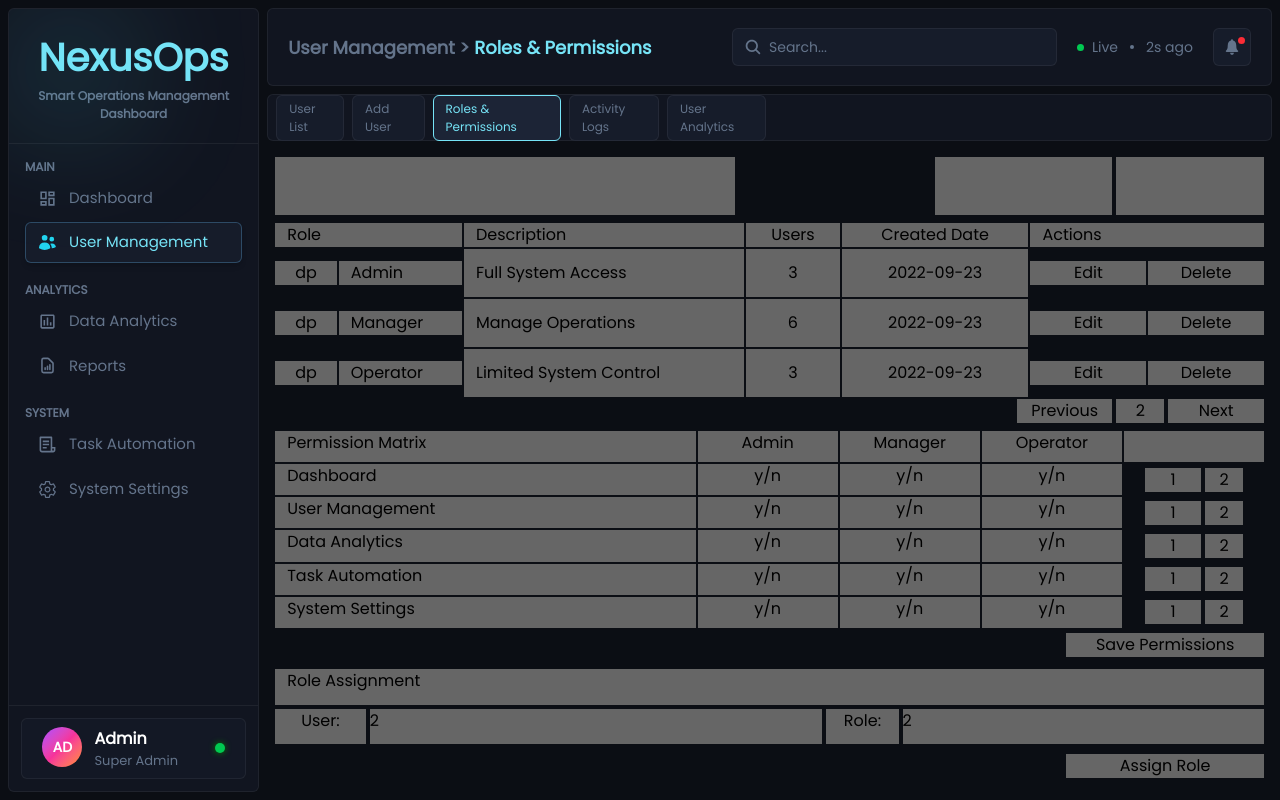
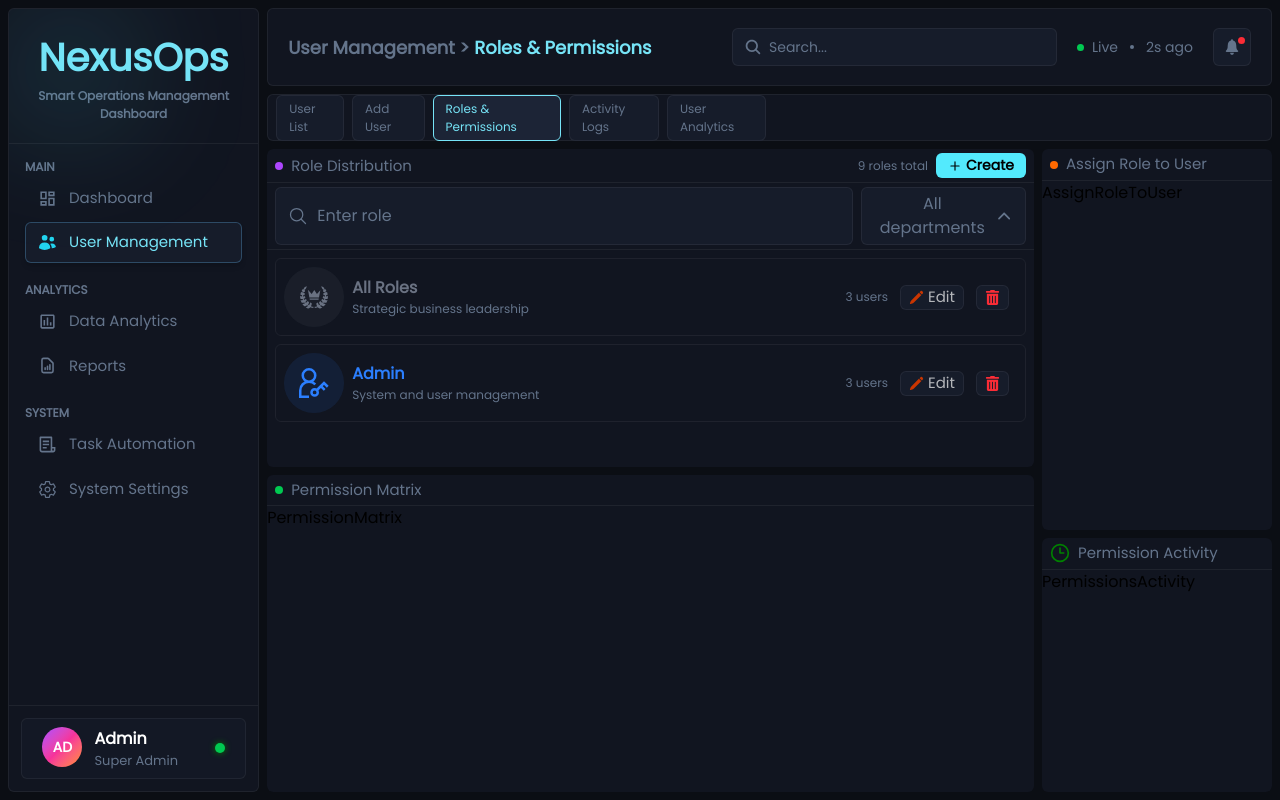
Before and after one commit to Khageswar-M/NexusOps-fe, a React (Vite) app: page /user-management/roles-permissions in a window 1280 px wide. Built offline with nearby package versions, Linux system fonts and the light colour scheme.

Commit message:
user management roles and permission role distribution development done

```diff
--- /dev/null
+++ b/src/components/RolesPermissionsCmp/AssignRoleToUser.jsx
@@ -0,0 +1,9 @@
+import React from 'react'
+
+const AssignRoleToUser = () => {
+  return (
+    <div>AssignRoleToUser</div>
+  )
+}
+
+export default AssignRoleToUser;
--- /dev/null
+++ b/src/components/RolesPermissionsCmp/PermissionMatrix.jsx
@@ -0,0 +1,9 @@
+import React from 'react'
+
+const PermissionMatrix = () => {
+  return (
+    <div>PermissionMatrix</div>
+  )
+}
+
+export default PermissionMatrix
--- /dev/null
+++ b/src/components/RolesPermissionsCmp/PermissionsActivity.jsx
@@ -0,0 +1,9 @@
+import React from 'react'
+
+const PermissionsActivity = () => {
+  return (
+    <div>PermissionsActivity</div>
+  )
+}
+
+export default PermissionsActivity
--- /dev/null
+++ b/src/components/RolesPermissionsCmp/RoleDistribution.jsx
@@ -0,0 +1,59 @@
+import { IoSearchOutline as Search } from "react-icons/io5";
+import { IoIosArrowDown as Down, IoIosArrowUp  as Up } from "react-icons/io";
+import { rolesItem as Roles } from "../../config/RawData";
+import { HiPencil as Pencil } from "react-icons/hi2";
+import { FaTrashAlt as Delete } from "react-icons/fa";
+
+const RoleDistribution = () => {
+    return (
+        <div className='h-full w-full overflow-hidden'>
+            {/* Search Departments */}
+            <div className="overflow-hidden">
+                <div className="grid grid-cols-[7fr_2fr] gap-2 p-1 px-2 border-b border-border">
+                    <div className="flex flex-row items-center relative border border-border rounded-md bg-surface-2">
+                        <Search size={20} className="text-text-muted absolute ml-3"/>
+                        <input
+                            className='placeholder:text-text-muted p-1 pl-10 rounded-md text-white w-full outline-none border border-transparent focus:border-cyan-400 transition-colors duration-200'
+                            type='text'
+                            placeholder='Enter role'
+                        />
+                    </div>
+                    <div className="bg-surface-2 p-1 text-text-muted text-center border border-border px-3 rounded-md flex flex-row items-center gap-1">
+                        <div>All departments</div>
+                        <Up size={20}/>
+                    </div>
+                </div>
+            </div>
+
+            <div className=" h-45 flex flex-col gap-2 overflow-y-auto custom-scrollbar p-2">
+                {
+                    Roles.map((role, idx) => (
+                        <div
+                            key={idx}
+                            className="flex flex-row items-center justify-between border border-border rounded-md p-2"
+                        >
+                            <div className="flex flex-row items-center gap-2">
+                                <div className={`${role.textCol} ${role.bgCol} h-15 w-15 rounded-full flex items-center justify-center`}>
+                                    {<role.Icon size={30}/>}
+                                </div>
+                                <div className="flex flex-col">
+                                    <div className={`text-[16px] ${role.textCol} font-bold`}>{role.title}</div>
+                                    <div className="text-[12px] text-text-muted">{role.desc}</div>
+                                </div>
+                            </div>
+                            <div className="flex flex-row items-center gap-3 px-2">
+                                <div className="text-text-muted text-[12px]">3 users</div>
+                                <div className="flex flex-row items-center gap-3">
+                                    <div className="flex flex-row items-center text-[15px] gap-1 text-white/68 bg-surface-2 border border-border px-2 rounded-md"><Pencil size={15} className="text-orange-700"/>Edit</div>
+                                    <div className="bg-surface-2 border border-border px-2 py-1 rounded-md"><Delete size={15} className="text-red-500"/></div>
+                                </div>
+                            </div>
+                        </div>
+                    ))
+                }
+            </div>
+        </div>
+    )
+}
+
+export default RoleDistribution
--- a/src/pages/UserManagementSubTabs/RolesPermissions.jsx
+++ b/src/pages/UserManagementSubTabs/RolesPermissions.jsx
@@ -1,5 +1,13 @@
 import React, { useContext, useEffect } from 'react'
 import { AppContext } from '../../context/TitleContext';
+import RoleDistribution from '../../components/RolesPermissionsCmp/RoleDistribution';
+import PermissionMatrix from '../../components/RolesPermissionsCmp/PermissionMatrix';
+import AssignRoleToUser from '../../components/RolesPermissionsCmp/AssignRoleToUser';
+import PermissionsActivity from '../../components/RolesPermissionsCmp/PermissionsActivity';
+import OnlineTag from '../../components/OnlineTag.jsx'
+import { rolesItem as Roles } from '../../config/RawData.js';
+import { FiPlus as Plus } from "react-icons/fi";
+import { LuClock3 as Clock} from "react-icons/lu";
 
 const RolesPermissions = () => {
 
@@ -8,142 +16,81 @@ const RolesPermissions = () => {
     setTitle(["User Management", "Roles & Permissions"]);
   }, []);
 
-  const data = [
-    { id: 1, role: "Admin", description: "Full System Access", users: 3, createdDate: "2022-09-23" },
-    { id: 2, role: "Manager", description: "Manage Operations", users: 6, createdDate: "2022-09-23" },
-    { id: 3, role: "Operator", description: "Limited System Control", users: 3, createdDate: "2022-09-23" },
-  ];
-
-  const permissions = [
-    { id: 1, title: "Dashboard" },
-    { id: 2, title: "User Management" },
-    { id: 3, title: "Data Analytics" },
-    { id: 4, title: "Task Automation" },
-    { id: 5, title: "System Settings" },
-  ]
+  const HandleHeader = ({Logo, title}) => {
+        return(
+            <div className='flex flex-row items-center gap-2'>
+                <div>
+                    {
+                        Logo ?
+                        (
+                          Logo
+                        ) :
+                        (
+                            <OnlineTag diameter={8} bgColor={"gray"}/>
+                        )
+                    }
+                </div>
+                <div className='text-text-muted text-[15px]'>
+                    {title}
+                </div>
+            </div>
+        )
+    }
 
   return (
-    <div className='grid grid-rows-[1fr_3fr_4fr_2fr] h-full gap-2 p-2'>
-      {/* Row 1 */}
-      <div className=' grid grid-cols-[7fr_5fr] gap-50'>
-        {/* Row 1 Col 1*/}
-        <div className='bg-[hsl(0,0%,40%)]'></div>
+    <div className='grid grid-cols-[5fr_1.5fr] gap-2 w-full h-full'>
+        <div className='grid grid-rows-[1fr_1fr] gap-2 [&>div]:rounded-md'>
 
-        {/* Row 1 Col 2*/}
-        <div className='grid grid-cols-[6fr_5fr] gap-1'>
-          {/* Row 1 Col 2 => col 1*/}
-          <div className='bg-[hsl(0,0%,40%)]'></div>
-
-          {/* Row 1 Col 2 => col 2*/}
-          <div className='bg-[hsl(0,0%,40%)]'></div>
-        </div>
-      </div>
-
-      {/* Row 2 Table*/}
-      <div className='grid grid-rows-[1fr_2fr_2fr_2fr_1fr] gap-0.5'>
-
-        {/* Table Head */}
-        <div className='grid grid-cols-[2fr_3fr_1fr_2fr_2.5fr] gap-0.5 [&>div]:bg-[hsl(0,0%,40%)] [&>div]:grid'>
-          <div className='px-3'>Role</div>
-          <div className='px-3'>Description</div>
-          <div className='text-center'>Users</div>
-          <div className='text-center'>Created Date</div>
-          <div className='px-3'>Actions</div>
-        </div>
-
-        {/* Table row 1 */}
-        {data.map((d, index) => {
-          return (
-            <div
-              key={index}
-              className='grid grid-cols-[2fr_3fr_1fr_2fr_2.5fr] gap-0.5 [&>div]:items-center [&>div]:grid'>
-              {/* Role */}
-              <div className='grid grid-cols-[2fr_4fr] gap-0.5'>
-                <div className='bg-[hsl(0,0%,40%)] text-center'>dp</div>
-                <div className='bg-[hsl(0,0%,40%)] px-3'>{d.role}</div>
-              </div>
-
-              {/* Description */}
-              <div className='bg-[hsl(0,0%,40%)] px-3'>{d.description}</div>
-
-              {/* Users */}
-              <div className='bg-[hsl(0,0%,40%)] text-center'>{d.users}</div>
-
-              {/* Created Date */}
-              <div className='bg-[hsl(0,0%,40%)] text-center'>{d.createdDate}</div>
-
-              {/* Actions */}
-              <div className='grid grid-cols-[1fr_1fr] gap-0.5 [&>div]:text-center'>
-                <div className='bg-[hsl(0,0%,40%)]'>Edit</div>
-                <div className='bg-[hsl(0,0%,40%)]'>Delete</div>
+          {/* Role Distribution Header */}
+          <div className='bg-surface overflow-hidden'>
+            <div className='px-2 p-1 flex flex-row items-center justify-between border-b border-border'>
+              <HandleHeader
+                Logo={<OnlineTag diameter={8} bgColor={"purple"}/>}
+                title={"Role Distribution"}
+              />
+              <div className='flex flex-row items-center gap-2'>
+                <div className='text-text-muted text-[12px]'>
+                  {Roles.length} roles total
+                </div>
+                <div className='text-[14px] flex flex-row items-center gap-1 text-black font-bold bg-cyan-300 px-3 py-0.5 rounded-md cursor-pointer'>
+                  <Plus/> Create
+                </div>
               </div>
             </div>
-          )
-        })}
-        {/* Table footer */}
-        <div className='flex items-center justify-end'>
-          <div className=' w-[25%] grid grid-cols-[2fr_1fr_2fr] gap-1 [&>div]:text-center'>
-            <div className='bg-[hsl(0,0%,40%)]'>Previous</div>
-            <div className='bg-[hsl(0,0%,40%)]'>2</div>
-            <div className='bg-[hsl(0,0%,40%)]'>Next</div>
+            <RoleDistribution/>
+          </div>
+          <div className='bg-surface'>
+            <div className='px-2 p-1 flex flex-row items-center justify-between border-b border-border'>
+              <HandleHeader
+                Logo={<OnlineTag diameter={8} bgColor="green"/>}
+                title={"Permission Matrix"}
+              />
+            </div>
+            <PermissionMatrix/>
           </div>
         </div>
-      </div>
-
-      {/* Row 3 Table*/}
-      <div className='grid grid-rows-[1fr_1fr_1fr_1fr_1fr_1fr_1fr] gap-0.5'>
-
-        {/* Table Header */}
-        <div className='grid grid-cols-[3fr_1fr_1fr_1fr_1fr] gap-0.5 [&>div:not(:first-child)]:text-center'>
-          <div className='bg-[hsl(0,0%,40%)] px-3'>Permission Matrix</div>
-          <div className='bg-[hsl(0,0%,40%)]'>Admin</div>
-          <div className='bg-[hsl(0,0%,40%)]'>Manager</div>
-          <div className='bg-[hsl(0,0%,40%)]'>Operator</div>
-          <div className='bg-[hsl(0,0%,40%)]'></div>
-        </div>
-
-        {/* Table Body */}
-        {permissions.map((permission, index) => {
-          return (
-         <div key={permission.id} className='grid grid-cols-[3fr_1fr_1fr_1fr_1fr] gap-0.5 [&>div:not(:first-child)]:text-center'>
-              <div className='bg-[hsl(0,0%,40%)] px-3'>{permission.title}</div>
-              <div className='bg-[hsl(0,0%,40%)]'>y/n</div>
-              <div className='bg-[hsl(0,0%,40%)]'>y/n</div>
-              <div className='bg-[hsl(0,0%,40%)]'>y/n</div>
-              <div className='flex items-center justify-center'>
-                  <div className=' w-[70%] grid grid-cols-[6fr_4fr] gap-1'>
-                    <div className='bg-[hsl(0,0%,40%)]'>1</div>
-                    <div className='bg-[hsl(0,0%,40%)]'>2</div>
-                  </div>
-              </div>
+        <div className='grid grid-rows-[1.5fr_1fr] gap-2 [&>div]:rounded-md'>
+          <div className='bg-surface'>
+            {/* Header for Assign Role To User */}
+             <div className='px-2 p-1 flex flex-row items-center justify-between border-b border-border'>
+              <HandleHeader
+                Logo={<OnlineTag diameter={8} bgColor="orange"/>}
+                title={"Assign Role to User"}
+              />
             </div>
-          )
-        })}
-
-        <div className='w-full flex items-center justify-end'>
-          <div className='bg-[hsl(0,0%,40%)] w-[20%] text-center'>
-            Save Permissions
+            <AssignRoleToUser/>
+          </div>
+          <div className='bg-surface'>
+            {/* Header for Permission Activity */}
+             <div className='px-2 p-1 flex flex-row items-center justify-between border-b border-border'>
+              <HandleHeader
+                Logo={<Clock color='green' size={20}/>}
+                title={"Permission Activity"}
+              />
+            </div>
+            <PermissionsActivity/>
           </div>
         </div>
-      </div>
-
-      {/* Row 4 */}
-      <div className=' grid grid-rows-[1fr_1fr_1fr] gap-1'>
-        <div className='bg-[hsl(0,0%,40%)] px-3'>Role Assignment</div>
-        <div className=' grid grid-cols-[5fr_4fr] gap-1'>
-          <div className=' grid grid-cols-[1fr_5fr] gap-1'>
-            <div className='bg-[hsl(0,0%,40%)] text-center'>User:</div>
-            <div className='bg-[hsl(0,0%,40%)]'>2</div>
-          </div>
-          <div className=' grid grid-cols-[1fr_5fr] gap-1'>
-            <div className='bg-[hsl(0,0%,40%)] text-center'>Role:</div>
-            <div className='bg-[hsl(0,0%,40%)]'>2</div>
-          </div>
-        </div>
-        <div className='w-full flex items-center justify-end'>
-          <div className='bg-[hsl(0,0%,40%)] w-[20%] text-center'>Assign Role</div>
-        </div>
-      </div>
     </div>
   )
 }
```
Also changed, not shown: src/components/AddUserCmp/QuickTips.jsx (deleted, +0 -61 lines), src/components/AddUserCmp/RecentlyAdded.jsx (deleted, +0 -17 lines), src/pages/UserManagementSubTabs/AddUser.jsx (+1 -9 lines).
